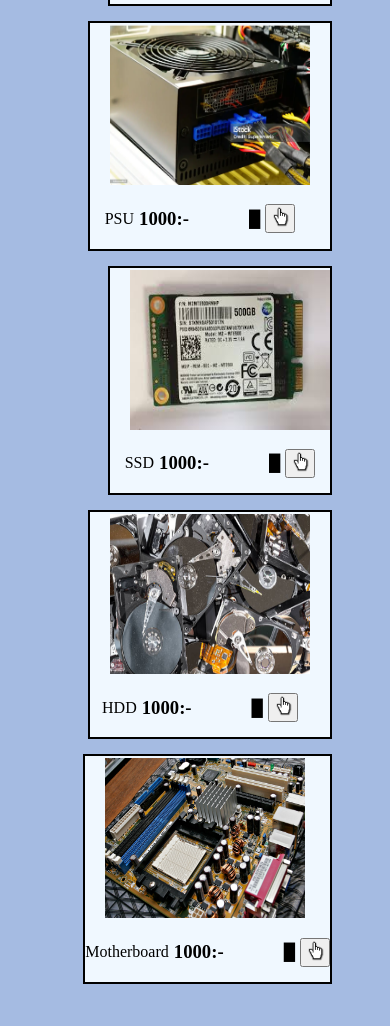
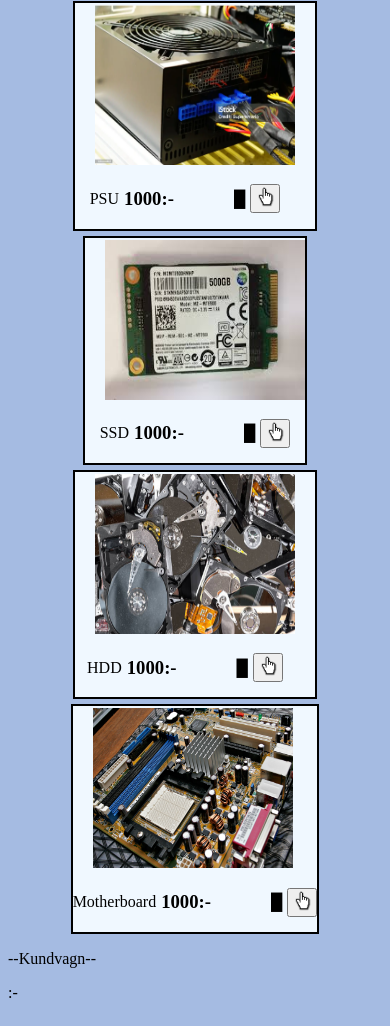
Before and after one commit to TE23D-Goksu-Konstantin/Dator-och-S-nt, a plain HTML site: page index.html in a window 390 px wide. Shown: the part 1399-2425 px from the top of the page. Before the commit the page ends 2401 px from the top, so only its background shows below. Drawn offline with Linux system fonts and the light colour scheme.

Commit message:
slut på lektionen commit

```diff
--- a/index.html
+++ b/index.html
@@ -93,7 +93,18 @@
         </div>
     </article>
 
+
+
 </main>
+
+<div class="kundvagn">
+
+
+
+    <p>--Kundvagn--</p>
+    <p>:-</p>
+</div>
+
 
 </body>
 </html>
--- a/style.css
+++ b/style.css
@@ -55,6 +55,11 @@ nav
     font-family: "Inria Sans", serif;
     font-weight: 400;
     font-style: normal;
+}
+
+.kundvagn
+{
+
 }
 
 main.produkter
@@ -171,8 +176,6 @@ h3
         display: grid;
         grid-template-columns: repeat(3, 1fr);
         grid-template-rows: repeat(11, 11.11vh);
-
-
     }
 
         #hPicture
@@ -281,7 +284,6 @@ h3
         display: flex;
         flex-direction: column;
 
-
     }
 
 
@@ -290,72 +292,62 @@ h3
         gap: 5px;
         display: flex;
         flex-direction: column;
+        justify-content: center;
+        align-items: center;
     }
 
     .produkt1
     {
         border: black solid 2px;
         background-color: aliceblue;
-        grid-column: 1;
         grid-row: 3;
         margin-bottom: 10px;
-        margin-left: auto;
-        margin-right: 50px;
+        margin: auto;
     }
 
     .produkt2
     {
         border: black solid 2px;
         background-color: aliceblue;
-        grid-column: 2;
         grid-row: 3/4;
         margin-bottom: 10px;
-        margin-left: auto;
-        margin-right: 50px;
+        margin: auto;
     }
 
     .produkt3
     {
         border: black solid 2px;
         background-color: aliceblue;
-        grid-column: 3;
         grid-row: 3/4;
         margin-bottom: 10px;
-        margin-left: auto;
-        margin-right: 50px;
+        margin: auto;
     }
 
     .produkt4
     {
         border: black solid 2px;
         background-color: aliceblue;
-        grid-column: 1;
         grid-row: 4;
         margin-bottom: 10px;
-        margin-left: auto;
-        margin-right: 50px;
+        margin: auto;
     }
 
     .produkt5
     {
         border: black solid 2px;
         background-color: aliceblue;
-        grid-column: 2;
         grid-row: 4;
         margin-bottom: 10px;
-        margin-left: auto;
-        margin-right: 50px;
+        margin: auto;
     }
 
     .produkt6
     {
         border: black solid 2px;
         background-color: aliceblue;
-        grid-column: 3;
         grid-row: 4;
         margin-bottom: 10px;
-        margin-left: auto;
-        margin-right: 50px;
+        margin: auto;
     }
 
 }
```
